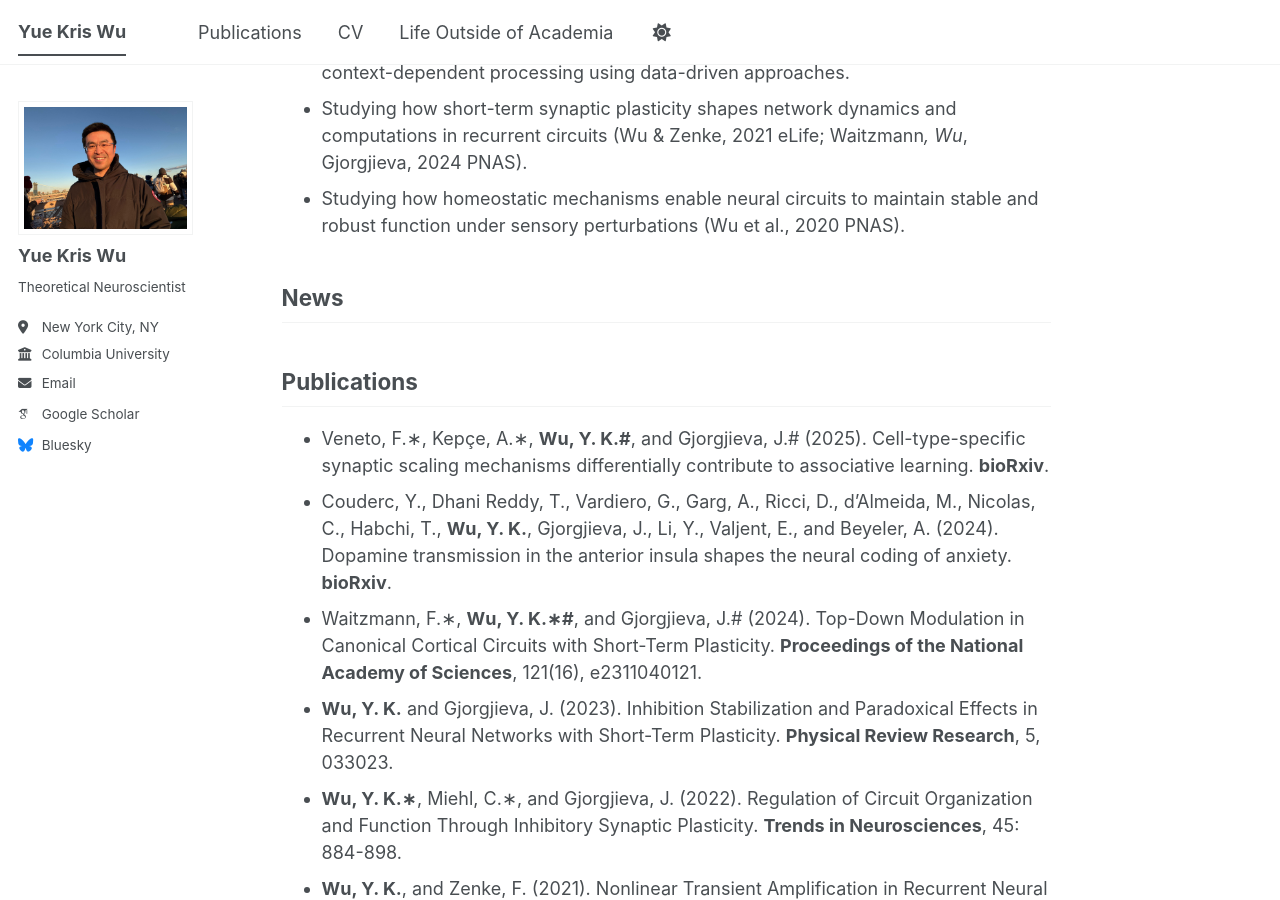
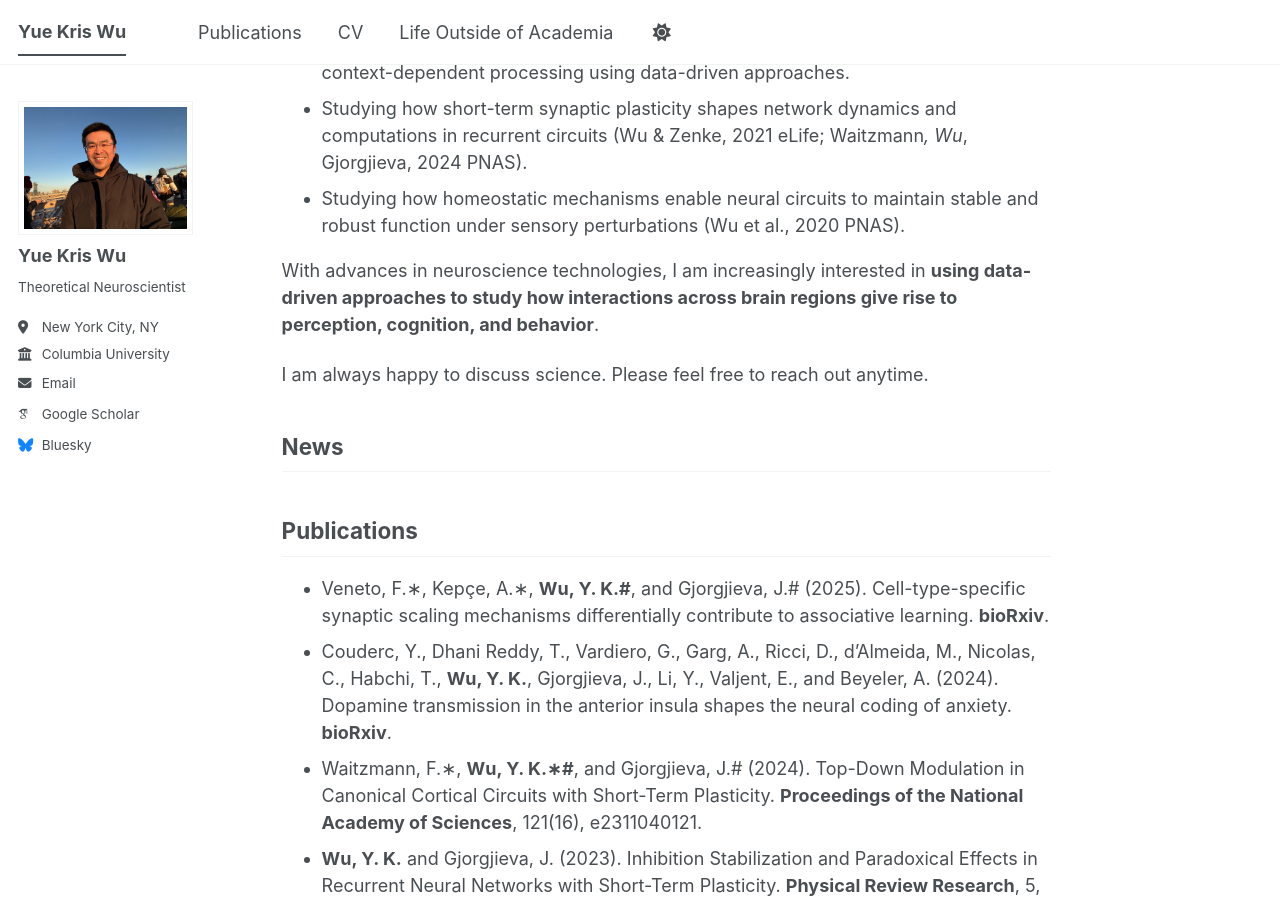
Before and after one commit to yuekriswu/yuekriswu.github.io, a Jekyll site: the page built from _pages/about.md, in a window 1280 px wide and 900 px high, scrolled down 420 px. Built offline with Jekyll 4.4.1, drawn with Linux system fonts in a browser that asks for light colours; some web fonts are replaced; a script bundle is joined from its source files by our own code; library files that are not in the unit come from our copies.

Commit message:
Update about.md

```diff
--- a/_pages/about.md
+++ b/_pages/about.md
@@ -18,6 +18,10 @@
 * Studying how short-term synaptic plasticity shapes network dynamics and computations in recurrent circuits (Wu & Zenke, 2021 eLife; Waitzmann*, Wu*, Gjorgjieva, 2024 PNAS).
 * Studying how homeostatic mechanisms enable neural circuits to maintain stable and robust function under sensory perturbations (Wu et al., 2020 PNAS).
 
+With advances in neuroscience technologies, I am increasingly interested in **using data-driven approaches to study how interactions across brain regions give rise to perception, cognition, and behavior**.
+
+I am always happy to discuss science. Please feel free to reach out anytime.
+
 News
 ------
 
```
